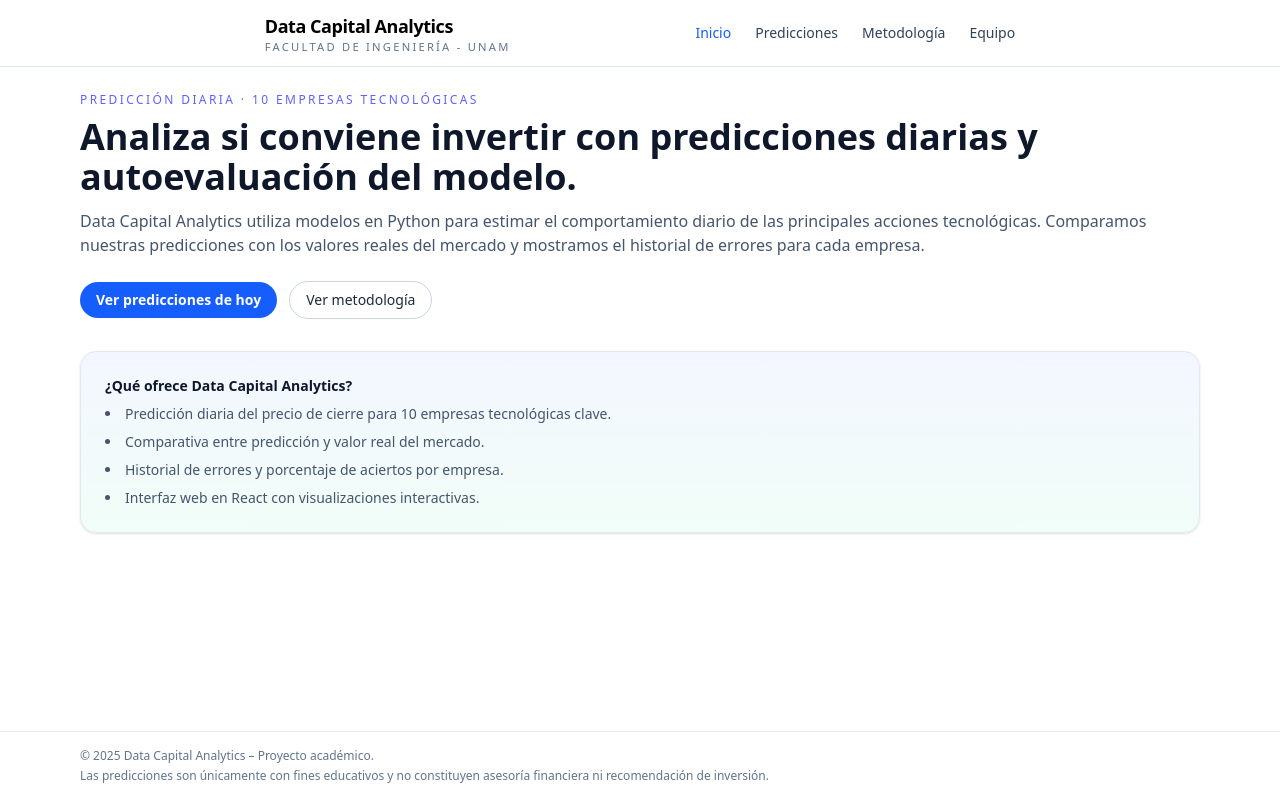
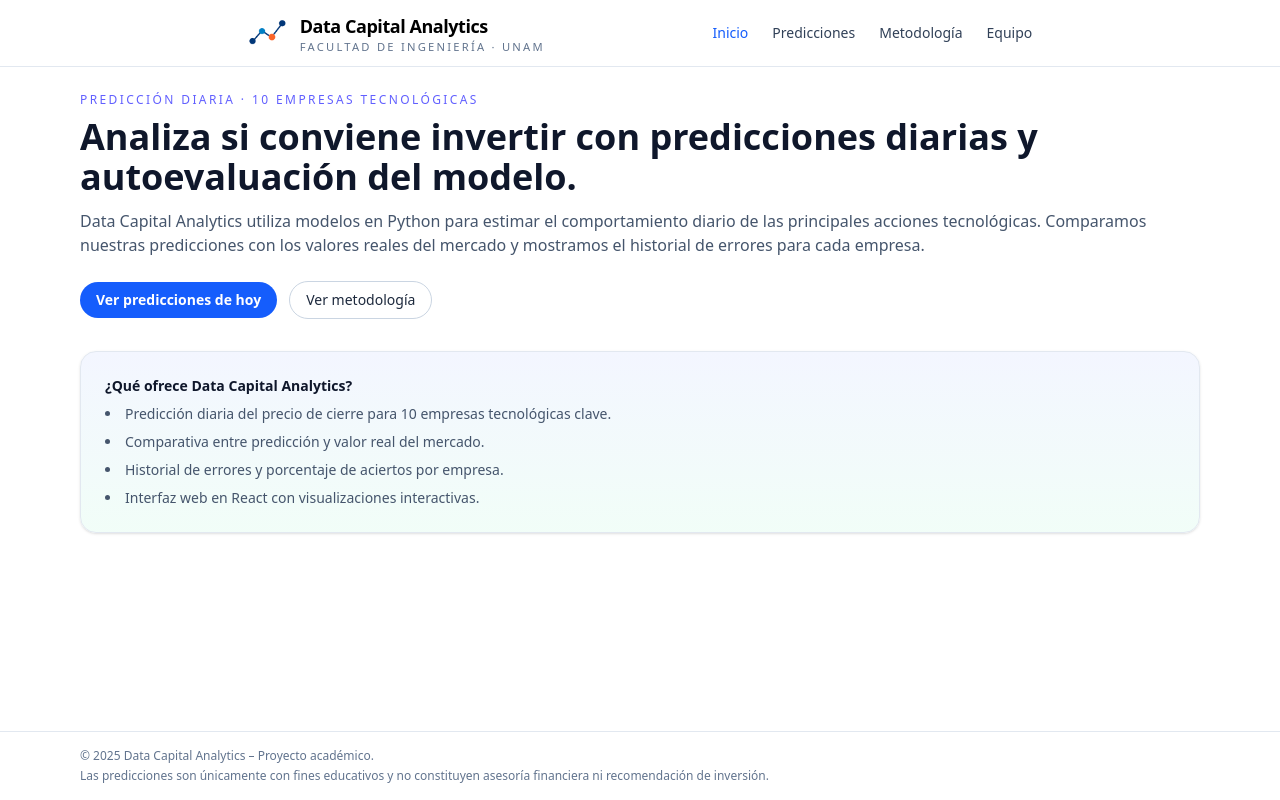
Before and after one commit to Alejandro-Vigi/data-capital-analytics, a React (Vite) app: page / in a window 1280 px wide. Built offline with nearby package versions, Linux system fonts and the light colour scheme.

Commit message:
Agregando icono

```diff
--- a/index.html
+++ b/index.html
@@ -2,7 +2,7 @@
 <html lang="en">
   <head>
     <meta charset="UTF-8" />
-    <link rel="icon" type="image/svg+xml" href="/vite.svg" />
+    <link rel="icon" type="image/png" href="/logo.png" />
     <meta name="viewport" content="width=device-width, initial-scale=1.0" />
     <title>data-capital-analytics</title>
   </head>
--- a/src/components/Header.jsx
+++ b/src/components/Header.jsx
@@ -1,5 +1,6 @@
 import { Link, NavLink } from "react-router-dom";
 import { useState } from "react";
+import logo from "../assets/logo.png";
 
 function Header() {
   const [menuAbierto, setMenuAbierto] = useState(false);
@@ -18,13 +19,24 @@ function Header() {
     <header className="sticky top-0 z-20 border-b border-slate-200 bg-white/90 backdrop-blur">
         <div className="max-w-6xl mx-auto px-4 py-3 flex items-center justify-between md:justify-evenly">
         {/* Logo / Marca */}
-        <Link to="/" className="flex flex-col leading-tight" onClick={cerrarMenu}>
+        <Link
+          to="/"
+          className="flex items-center gap-3"
+          onClick={cerrarMenu}
+        >
+          <img
+            src={logo}
+            alt="Data Capital Analytics"
+            className="h-10 w-10 object-cover"
+          />
+          <div className="flex flex-col leading-tight">
             <span className="font-bold text-lg tracking-tight">
               Data Capital Analytics
             </span>
             <span className="text-[0.7rem] text-slate-500 uppercase tracking-[0.2em]">
-            Facultad de Ingeniería - UNAM
+              Facultad de Ingeniería · UNAM
             </span>
+          </div>
         </Link>
 
         {/* Navegación desktop */}
```
Also changed, not shown: src/assets/logo.png (added). Lines whose indentation alone changed are shown as unchanged.
